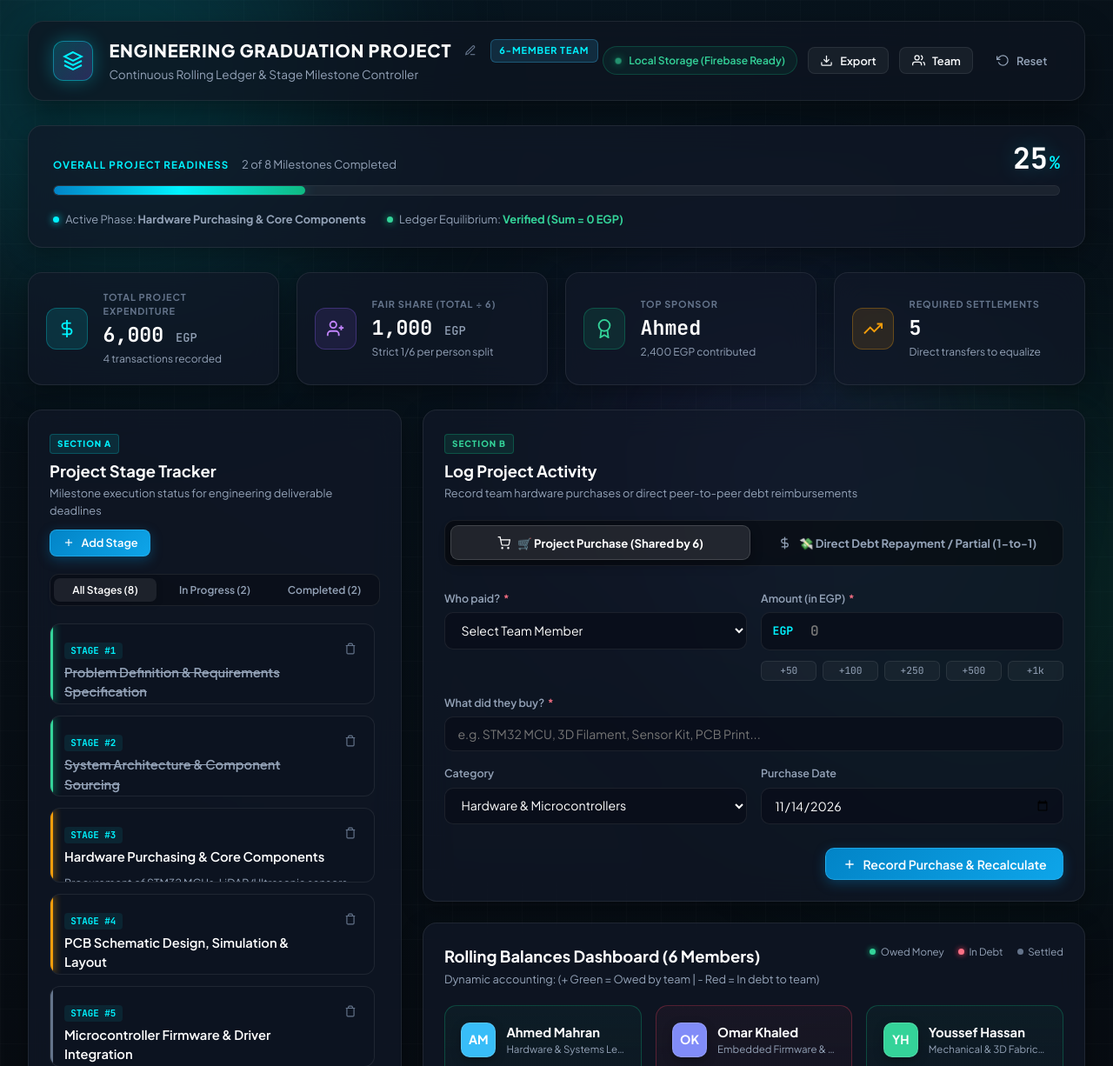
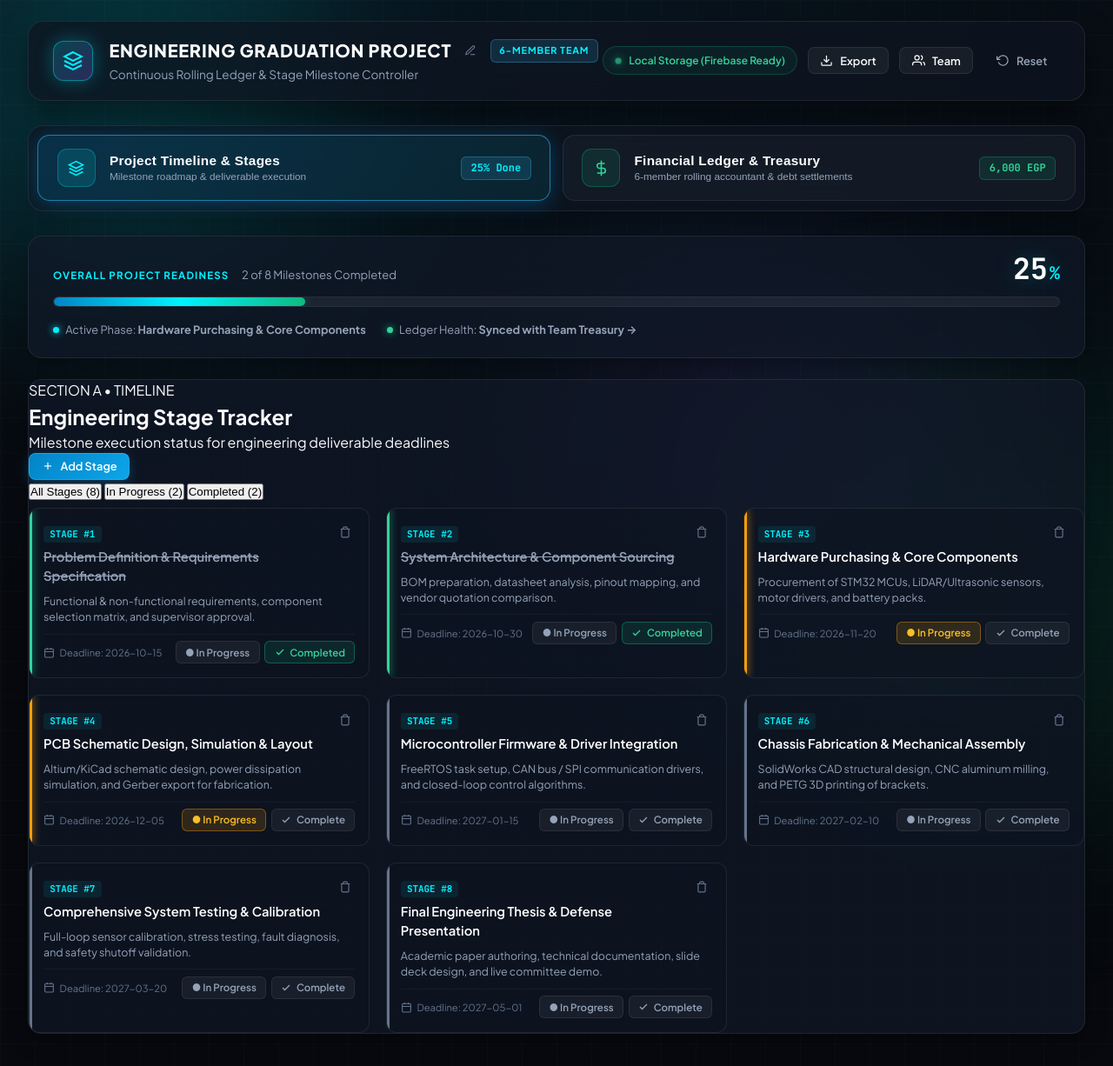
Before and after one commit to Eng-Ahmed-Mahran/graduation-project-tracker, a plain HTML site: page index.html in a window 1280 px wide. Shown: the top 1226 px of the page at 87% size. Drawn offline with Linux system fonts and the light colour scheme.

Commit message:
feat: refactor UI with tabbed navigation separating Project Timeline and Financial Treasury into full-width views

```diff
--- a/index.html
+++ b/index.html
@@ -85,7 +85,50 @@
       </div>
     </header>
 
-    <!-- Project Progress & Milestone Banner -->
+    <!-- Main Navigation Bar: Two Distinct Full-Width Views -->
+    <nav class="main-navigation" aria-label="Dashboard Views">
+      <div class="nav-tabs-wrapper glass-card">
+
+        <!-- Tab 1: Project Timeline -->
+        <button type="button" class="nav-tab-btn active" id="tabTimelineBtn" data-view="viewTimeline">
+          <div class="nav-tab-icon icon-cyan">
+            <svg width="19" height="19" viewBox="0 0 24 24" fill="none" stroke="currentColor" stroke-width="2">
+              <polygon points="12 2 2 7 12 12 22 7 12 2"></polygon>
+              <polyline points="2 17 12 22 22 17"></polyline>
+              <polyline points="2 12 12 17 22 12"></polyline>
+            </svg>
+          </div>
+          <div class="nav-tab-text">
+            <span class="nav-tab-title">Project Timeline &amp; Stages</span>
+            <span class="nav-tab-desc">Milestone roadmap &amp; deliverable execution</span>
+          </div>
+          <span class="nav-tab-badge badge-accent" id="navTimelineBadge">0% Done</span>
+        </button>
+
+        <!-- Tab 2: Financial Ledger & Treasury -->
+        <button type="button" class="nav-tab-btn" id="tabTreasuryBtn" data-view="viewTreasury">
+          <div class="nav-tab-icon icon-emerald">
+            <svg width="19" height="19" viewBox="0 0 24 24" fill="none" stroke="currentColor" stroke-width="2">
+              <line x1="12" y1="1" x2="12" y2="23"></line>
+              <path d="M17 5H9.5a3.5 3.5 0 0 0 0 7h5a3.5 3.5 0 0 1 0 7H6"></path>
+            </svg>
+          </div>
+          <div class="nav-tab-text">
+            <span class="nav-tab-title">Financial Ledger &amp; Treasury</span>
+            <span class="nav-tab-desc">6-member rolling accountant &amp; debt settlements</span>
+          </div>
+          <span class="nav-tab-badge badge-emerald" id="navTreasuryBadge">0 EGP</span>
+        </button>
+
+      </div>
+    </nav>
+
+    <!-- =================================================================== -->
+    <!-- VIEW 1: PROJECT TIMELINE & MILESTONES (Full Width)                  -->
+    <!-- =================================================================== -->
+    <div id="viewTimeline" class="app-view active-view" aria-label="Project Timeline View">
+
+      <!-- Overall Project Readiness Progress Bar -->
       <section class="progress-banner glass-card">
         <div class="progress-header">
           <div class="progress-title-wrap">
@@ -104,12 +147,51 @@
             <span class="chip-dot dot-cyan"></span>
             <span>Active Phase: <strong id="activePhaseName">Loading...</strong></span>
           </div>
-        <div class="stat-chip">
+          <div class="stat-chip" id="chipJumpTreasury" style="cursor: pointer;" title="Click to view Financial Ledger & Treasury">
             <span class="chip-dot dot-emerald"></span>
-          <span>Ledger Equilibrium: <strong id="ledgerEquilibrium">Verified (Sum = 0)</strong></span>
+            <span>Ledger Health: <strong id="timelineLedgerStatus">Synced with Team Treasury &rarr;</strong></span>
           </div>
         </div>
       </section>
+
+      <!-- Section A: Project Stage Tracker (Full Width) -->
+      <section class="stages-fullwidth-section" aria-label="Project Stage Tracker">
+        <div class="glass-card section-card">
+          <div class="section-card-header">
+            <div class="section-title-wrap">
+              <div class="section-badge">SECTION A &bull; TIMELINE</div>
+              <h2>Engineering Stage Tracker</h2>
+              <p>Milestone execution status for engineering deliverable deadlines</p>
+            </div>
+            <button class="btn btn-primary btn-sm" id="openAddStageModalBtn">
+              <svg width="14" height="14" viewBox="0 0 24 24" fill="none" stroke="currentColor" stroke-width="2">
+                <line x1="12" y1="5" x2="12" y2="19"></line>
+                <line x1="5" y1="12" x2="19" y2="12"></line>
+              </svg>
+              Add Stage
+            </button>
+          </div>
+
+          <!-- Stage Filter Tabs -->
+          <div class="filter-tab-bar">
+            <button class="filter-tab active" data-filter="all">All Stages (<span id="countAllStages">0</span>)</button>
+            <button class="filter-tab" data-filter="in-progress">In Progress (<span id="countActiveStages">0</span>)</button>
+            <button class="filter-tab" data-filter="completed">Completed (<span id="countDoneStages">0</span>)</button>
+          </div>
+
+          <!-- Stages Grid Container (Spacious multi-column responsive grid) -->
+          <div class="stages-grid-container" id="stagesListContainer">
+            <!-- Dynamically injected via JavaScript -->
+          </div>
+        </div>
+      </section>
+
+    </div>
+
+    <!-- =================================================================== -->
+    <!-- VIEW 2: FINANCIAL LEDGER & TEAM TREASURY (Full Width)               -->
+    <!-- =================================================================== -->
+    <div id="viewTreasury" class="app-view" style="display: none;" aria-label="Financial Ledger & Treasury View">
 
       <!-- Top KPI Financial Overview Bar -->
       <section class="kpi-grid">
@@ -176,53 +258,11 @@
         </div>
       </section>
 
-    <!-- Main Dual-Section Dashboard Grid -->
-    <main class="dashboard-main-grid">
-
-      <!-- ================================================================= -->
-      <!-- SECTION A: PROJECT STAGE TRACKER                                 -->
-      <!-- ================================================================= -->
-      <section class="tracker-column" aria-label="Project Stage Tracker">
-        <div class="glass-card section-card">
+      <!-- Input Form Card: Log New Expense OR Direct Debt Settlement -->
+      <section class="glass-card section-card" id="ledgerFormSection">
         <div class="section-card-header">
           <div class="section-title-wrap">
-              <div class="section-badge">SECTION A</div>
-              <h2>Project Stage Tracker</h2>
-              <p>Milestone execution status for engineering deliverable deadlines</p>
-            </div>
-            <button class="btn btn-primary btn-sm" id="openAddStageModalBtn">
-              <svg width="14" height="14" viewBox="0 0 24 24" fill="none" stroke="currentColor" stroke-width="2">
-                <line x1="12" y1="5" x2="12" y2="19"></line>
-                <line x1="5" y1="12" x2="19" y2="12"></line>
-              </svg>
-              Add Stage
-            </button>
-          </div>
-
-          <!-- Stage Filter Tabs -->
-          <div class="filter-tab-bar">
-            <button class="filter-tab active" data-filter="all">All Stages (<span id="countAllStages">0</span>)</button>
-            <button class="filter-tab" data-filter="in-progress">In Progress (<span id="countActiveStages">0</span>)</button>
-            <button class="filter-tab" data-filter="completed">Completed (<span id="countDoneStages">0</span>)</button>
-          </div>
-
-          <!-- Stages List Container -->
-          <div class="stages-list-container" id="stagesListContainer">
-            <!-- Dynamically injected via JavaScript -->
-          </div>
-        </div>
-      </section>
-
-      <!-- ================================================================= -->
-      <!-- SECTION B: LIVING LEDGER & EXPENSE ACCOUNTANT                     -->
-      <!-- ================================================================= -->
-      <section class="ledger-column" aria-label="Living Ledger & Expense Tracker">
-
-        <!-- Input Form Card: Log New Expense OR Direct Debt Settlement -->
-        <div class="glass-card section-card" id="ledgerFormSection">
-          <div class="section-card-header">
-            <div class="section-title-wrap">
-              <div class="section-badge badge-emerald">SECTION B</div>
+            <div class="section-badge badge-emerald">SECTION B &bull; ACTIVITY</div>
             <h2 id="ledgerFormTitle">Log Project Activity</h2>
             <p id="ledgerFormSubtitle">Record team hardware purchases or direct peer-to-peer debt reimbursements</p>
           </div>
@@ -390,10 +430,10 @@
           </div>
         </form>
 
-        </div>
+      </section>
 
       <!-- The Rolling Balances: 6 Member Dashboard -->
-        <div class="glass-card section-card">
+      <section class="glass-card section-card">
         <div class="section-card-header">
           <div class="section-title-wrap">
             <h2>Rolling Balances Dashboard (6 Members)</h2>
@@ -410,10 +450,10 @@
         <div class="balances-grid" id="balancesGrid">
           <!-- Dynamically populated 6 cards -->
         </div>
-        </div>
+      </section>
 
       <!-- Smart Debt Settlement Recommendations -->
-        <div class="glass-card section-card">
+      <section class="glass-card section-card">
         <div class="section-card-header">
           <div class="section-title-wrap">
             <h2>Optimal Settlement Matrix</h2>
@@ -423,10 +463,10 @@
         <div class="settlements-container" id="settlementsContainer">
           <!-- Dynamically generated settlement actions -->
         </div>
-        </div>
+      </section>
 
       <!-- Transaction History Feed -->
-        <div class="glass-card section-card">
+      <section class="glass-card section-card">
         <div class="section-card-header">
           <div class="section-title-wrap">
             <h2>Transaction History Feed</h2>
@@ -440,11 +480,9 @@
         <div class="transactions-feed" id="transactionsFeed">
           <!-- Dynamically populated transaction cards -->
         </div>
-        </div>
-
       </section>
 
-    </main>
+    </div>
 
     <!-- Footer -->
     <footer class="app-footer">
--- a/script.js
+++ b/script.js
@@ -152,6 +152,7 @@ class ProjectState {
     this.expenses = [...DEFAULT_EXPENSES];
     this.stageFilter = 'all'; // 'all' | 'in-progress' | 'completed'
     this.txSearchTerm = '';
+    this.currentView = 'timeline'; // 'timeline' | 'treasury'
   }
 
   /**
@@ -163,11 +164,13 @@ class ProjectState {
       const savedMembers = localStorage.getItem('nexus_members');
       const savedStages = localStorage.getItem('nexus_stages');
       const savedExpenses = localStorage.getItem('nexus_expenses');
+      const savedView = localStorage.getItem('nexus_current_view');
 
       if (savedName) this.projectName = savedName;
       if (savedMembers) this.members = JSON.parse(savedMembers);
       if (savedStages) this.stages = JSON.parse(savedStages);
       if (savedExpenses) this.expenses = JSON.parse(savedExpenses);
+      if (savedView === 'treasury' || savedView === 'timeline') this.currentView = savedView;
     } catch (e) {
       console.warn('Could not parse localStorage, falling back to defaults:', e);
     }
@@ -395,6 +398,47 @@ function escapeHTML(str) {
 }
 
 /**
+ * View Switcher: Toggles between Project Timeline & Financial Treasury views
+ */
+function switchView(viewName) {
+  appState.currentView = viewName;
+  try {
+    localStorage.setItem('nexus_current_view', viewName);
+  } catch (e) {}
+
+  const viewTimeline = document.getElementById('viewTimeline');
+  const viewTreasury = document.getElementById('viewTreasury');
+  const tabTimelineBtn = document.getElementById('tabTimelineBtn');
+  const tabTreasuryBtn = document.getElementById('tabTreasuryBtn');
+
+  if (viewName === 'treasury') {
+    if (viewTimeline) {
+      viewTimeline.classList.remove('active-view');
+      viewTimeline.style.display = 'none';
+    }
+    if (viewTreasury) {
+      viewTreasury.style.display = 'flex';
+      void viewTreasury.offsetWidth; // Force reflow for smooth animation
+      viewTreasury.classList.add('active-view');
+    }
+    if (tabTimelineBtn) tabTimelineBtn.classList.remove('active');
+    if (tabTreasuryBtn) tabTreasuryBtn.classList.add('active');
+  } else {
+    if (viewTreasury) {
+      viewTreasury.classList.remove('active-view');
+      viewTreasury.style.display = 'none';
+    }
+    if (viewTimeline) {
+      viewTimeline.style.display = 'flex';
+      void viewTimeline.offsetWidth;
+      viewTimeline.classList.add('active-view');
+    }
+    if (tabTreasuryBtn) tabTreasuryBtn.classList.remove('active');
+    if (tabTimelineBtn) tabTimelineBtn.classList.add('active');
+  }
+}
+
+/**
  * Main Render Pipeline: Updates the entire UI synchronously
  */
 function renderAll() {
@@ -427,11 +471,15 @@ function renderHeaderAndProgress() {
   const progressBar = document.getElementById('overallProgressBar');
   const progressCount = document.getElementById('stageProgressCount');
   const activePhaseName = document.getElementById('activePhaseName');
+  const navTimelineBadge = document.getElementById('navTimelineBadge');
 
   if (percentText) percentText.textContent = percentage;
   if (progressBar) progressBar.style.width = `${percentage}%`;
   if (progressCount) {
     progressCount.textContent = `${completedStages} of ${totalStages} Milestones Completed`;
+  }
+  if (navTimelineBadge) {
+    navTimelineBadge.textContent = `${percentage}% Done`;
   }
 
   // Active Phase Display
@@ -468,6 +516,7 @@ function renderFinancialKPIs() {
   const kpiExpenseCount = document.getElementById('kpiExpenseCount');
   const kpiSettlementCount = document.getElementById('kpiSettlementCount');
   const ledgerEquilibrium = document.getElementById('ledgerEquilibrium');
+  const navTreasuryBadge = document.getElementById('navTreasuryBadge');
 
   if (kpiTotalCost) {
     kpiTotalCost.innerHTML = `${formatEGP(ledger.totalCost)} <span class="currency">EGP</span>`;
@@ -475,6 +524,10 @@ function renderFinancialKPIs() {
 
   if (kpiFairShare) {
     kpiFairShare.innerHTML = `${formatEGP(ledger.fairShare)} <span class="currency">EGP</span>`;
+  }
+
+  if (navTreasuryBadge) {
+    navTreasuryBadge.textContent = `${formatEGP(ledger.totalCost)} EGP`;
   }
 
   if (kpiExpenseCount) {
@@ -883,7 +936,24 @@ function showToast(message, type = 'info') {
  * Initializes all event listeners on page load
  */
 function attachEventListeners() {
-  // 0. Transaction Mode Tabs Toggle (Project Purchase vs Direct Debt Payment)
+  // 0a. Top Navigation View Switcher (Project Timeline vs Financial Treasury)
+  const tabTimelineBtn = document.getElementById('tabTimelineBtn');
+  const tabTreasuryBtn = document.getElementById('tabTreasuryBtn');
+
+  if (tabTimelineBtn) {
+    tabTimelineBtn.addEventListener('click', () => switchView('timeline'));
+  }
+  if (tabTreasuryBtn) {
+    tabTreasuryBtn.addEventListener('click', () => switchView('treasury'));
+  }
+
+  // Optional shortcut from Timeline banner chip to Treasury
+  const chipJumpTreasury = document.getElementById('chipJumpTreasury');
+  if (chipJumpTreasury) {
+    chipJumpTreasury.addEventListener('click', () => switchView('treasury'));
+  }
+
+  // 0b. Transaction Mode Tabs Toggle (Project Purchase vs Direct Debt Payment)
   const modeExpenseBtn = document.getElementById('modeExpenseBtn');
   const modeTransferBtn = document.getElementById('modeTransferBtn');
   const expenseForm = document.getElementById('expenseForm');
@@ -1037,6 +1107,9 @@ function attachEventListeners() {
       const fromId = payBtn.getAttribute('data-from');
       const toId = payBtn.getAttribute('data-to');
       const amount = Math.round(parseFloat(payBtn.getAttribute('data-amount') || '0'));
+
+      // Switch to Treasury view first if coming from any other view
+      switchView('treasury');
 
       // Switch to direct transfer mode
       setActivityMode('transfer');
@@ -1416,6 +1489,9 @@ document.addEventListener('DOMContentLoaded', () => {
   // Initial Full Render
   renderAll();
 
+  // Restore active view (Project Timeline vs Financial Treasury)
+  switchView(appState.currentView || 'timeline');
+
   // Initialize Firebase Hook placeholder
   initFirebaseApp();
 });
--- a/styles.css
+++ b/styles.css
@@ -552,121 +552,152 @@ body {
   color: var(--text-secondary);
 }
 
-/* --- Main Dual Dashboard Grid --- */
-.dashboard-main-grid {
+/* --- Main Top-Level Navigation Tabs --- */
+.main-navigation {
+  width: 100%;
+}
+
+.nav-tabs-wrapper {
   display: grid;
-  grid-template-columns: 430px 1fr;
-  gap: 1.5rem;
-  align-items: start;
-}
-
-/* Section Card Header */
-.section-card {
-  padding: 1.5rem;
-  display: flex;
-  flex-direction: column;
-  gap: 1.25rem;
-  margin-bottom: 1.5rem;
-}
-
-.section-card:last-child {
-  margin-bottom: 0;
-}
-
-.section-card-header {
-  display: flex;
-  justify-content: space-between;
-  align-items: flex-start;
-  flex-wrap: wrap;
-  gap: 0.75rem;
-}
-
-.section-title-wrap h2 {
-  font-size: 1.15rem;
-  font-weight: 700;
-  color: #fff;
-}
-
-.section-title-wrap p {
-  font-size: 0.8rem;
-  color: var(--text-secondary);
-  margin-top: 0.2rem;
-}
-
-.section-badge {
-  font-size: 0.62rem;
-  font-weight: 800;
-  letter-spacing: 0.1em;
-  color: var(--neon-cyan);
-  background: rgba(0, 242, 254, 0.1);
-  padding: 0.18rem 0.5rem;
-  border-radius: 4px;
-  display: inline-block;
-  margin-bottom: 0.35rem;
-  border: 1px solid rgba(0, 242, 254, 0.2);
-}
-
-.section-badge.badge-emerald {
-  color: var(--emerald-light);
-  background: var(--emerald-bg);
-  border-color: rgba(16, 185, 129, 0.3);
-}
-
-/* --- Section A: Stage Tracker UI --- */
-.filter-tab-bar {
-  display: flex;
-  gap: 0.5rem;
-  background: rgba(0, 0, 0, 0.25);
-  padding: 0.25rem;
-  border-radius: 10px;
+  grid-template-columns: 1fr 1fr;
+  gap: 0.85rem;
+  padding: 0.65rem;
+  border-radius: 18px;
+  background: rgba(14, 20, 32, 0.75);
+  backdrop-filter: var(--blur-glass);
+  -webkit-backdrop-filter: var(--blur-glass);
   border: 1px solid var(--border-glass);
 }
 
-.filter-tab {
-  flex: 1;
-  background: transparent;
-  border: none;
-  color: var(--text-secondary);
-  font-family: var(--font-sans);
-  font-size: 0.75rem;
-  font-weight: 600;
-  padding: 0.4rem 0.5rem;
-  border-radius: 7px;
+.nav-tab-btn {
+  display: flex;
+  align-items: center;
+  justify-content: flex-start;
+  gap: 1rem;
+  padding: 0.95rem 1.35rem;
+  background: rgba(255, 255, 255, 0.03);
+  border: 1px solid var(--border-glass);
+  border-radius: 14px;
   cursor: pointer;
   transition: all var(--transition-fast);
-}
-
-.filter-tab.active {
-  background: rgba(255, 255, 255, 0.08);
-  color: #fff;
-  box-shadow: 0 2px 8px rgba(0, 0, 0, 0.2);
-}
-
+  text-align: left;
+  position: relative;
+  overflow: hidden;
+}
+
+.nav-tab-btn:hover {
+  background: rgba(255, 255, 255, 0.06);
+  border-color: rgba(255, 255, 255, 0.15);
+  transform: translateY(-1px);
+}
+
+.nav-tab-btn.active#tabTimelineBtn {
+  background: linear-gradient(135deg, rgba(2, 132, 199, 0.22), rgba(0, 242, 254, 0.08));
+  border-color: rgba(56, 189, 248, 0.55);
+  box-shadow: 0 4px 22px rgba(2, 132, 199, 0.35);
+}
+
+.nav-tab-btn.active#tabTreasuryBtn {
+  background: linear-gradient(135deg, rgba(5, 150, 105, 0.22), rgba(16, 185, 129, 0.08));
+  border-color: rgba(16, 185, 129, 0.55);
+  box-shadow: 0 4px 22px rgba(16, 185, 129, 0.35);
+}
+
+.nav-tab-icon {
+  width: 44px;
+  height: 44px;
+  border-radius: 11px;
+  display: flex;
+  align-items: center;
+  justify-content: center;
+  flex-shrink: 0;
+}
+
+.nav-tab-text {
+  display: flex;
+  flex-direction: column;
+  gap: 0.15rem;
+  flex: 1;
+  min-width: 0;
+}
+
+.nav-tab-title {
+  font-size: 0.96rem;
+  font-weight: 700;
+  color: #fff;
+  letter-spacing: 0.02em;
+}
+
+.nav-tab-desc {
+  font-size: 0.74rem;
+  color: var(--text-secondary);
+  white-space: nowrap;
+  overflow: hidden;
+  text-overflow: ellipsis;
+}
+
+.nav-tab-badge {
+  font-family: var(--font-mono);
+  font-size: 0.75rem;
+  font-weight: 700;
+  padding: 0.28rem 0.65rem;
+  border-radius: 6px;
+  flex-shrink: 0;
+}
+
+/* --- Full-Width Views & Transitions --- */
+.app-view {
+  display: none;
+  opacity: 0;
+  transform: translateY(12px);
+  flex-direction: column;
+  gap: 1.5rem;
+  width: 100%;
+}
+
+.app-view.active-view {
+  display: flex !important;
+  opacity: 1;
+  transform: translateY(0);
+  animation: viewFadeIn 0.32s cubic-bezier(0.34, 1.56, 0.64, 1) forwards;
+}
+
+@keyframes viewFadeIn {
+  0% {
+    opacity: 0;
+    transform: translateY(14px);
+  }
+  100% {
+    opacity: 1;
+    transform: translateY(0);
+  }
+}
+
+/* Full Width Stage Tracker */
+.stages-fullwidth-section {
+  width: 100%;
+}
+
+.stages-grid-container,
 .stages-list-container {
-  display: flex;
-  flex-direction: column;
-  gap: 0.85rem;
-  max-height: 820px;
-  overflow-y: auto;
-  padding-right: 0.35rem;
+  display: grid;
+  grid-template-columns: repeat(auto-fill, minmax(380px, 1fr));
+  gap: 1.15rem;
+  margin-top: 0.5rem;
 }
 
 /* Custom Scrollbar */
-.stages-list-container::-webkit-scrollbar,
 .transactions-feed::-webkit-scrollbar {
   width: 6px;
 }
-.stages-list-container::-webkit-scrollbar-track,
 .transactions-feed::-webkit-scrollbar-track {
   background: rgba(255, 255, 255, 0.02);
   border-radius: 10px;
 }
-.stages-list-container::-webkit-scrollbar-thumb,
 .transactions-feed::-webkit-scrollbar-thumb {
   background: rgba(255, 255, 255, 0.12);
   border-radius: 10px;
 }
-.stages-list-container::-webkit-scrollbar-thumb:hover,
 .transactions-feed::-webkit-scrollbar-thumb:hover {
   background: rgba(255, 255, 255, 0.25);
 }
@@ -1581,7 +1612,12 @@ body {
     padding: 1rem;
     gap: 1.25rem;
   }
-  .dashboard-main-grid {
+  .nav-tabs-wrapper {
+    grid-template-columns: 1fr;
+    gap: 0.65rem;
+  }
+  .stages-grid-container,
+  .stages-list-container {
     grid-template-columns: 1fr;
   }
   .glass-header {
```
Lines whose indentation alone changed are shown as unchanged.
